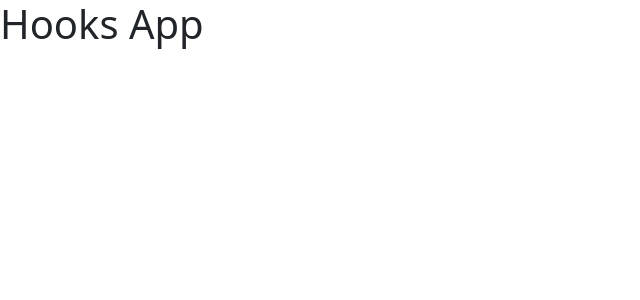
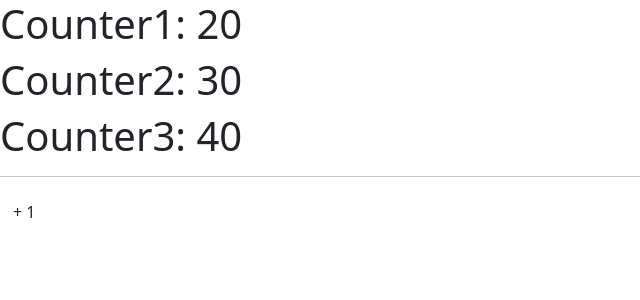
Before and after one commit to FrancisHenriquez/Hook-App-React, a React (Vite) app: page / in a window 1280 px wide. Shown: the top 300 px of the page, without its empty margins (0-640 px from the left). Built offline with nearby package versions, Linux system fonts and the light colour scheme.

Commit message:
useState con setCounter

```diff
--- /dev/null
+++ b/src/01-useState/CounterApp.jsx
@@ -0,0 +1,29 @@
+import React, { useState } from 'react'
+
+export const CounterApp = () => {
+
+    const [ state, setCounter] = useState({
+        counter1: 20,
+        counter2: 30,
+        counter3: 40
+    });
+
+    const  { counter1, counter2, counter3 } = state;
+
+  return (
+    <>
+    <h1>Counter1: { counter1 }</h1>
+    <h1>Counter2: { counter2 }</h1>
+    <h1>Counter3: { counter3 }</h1>
+    <hr />
+    <button className='btn' onClick={
+        () => setCounter({
+            ...state,
+            counter2: counter2 + 2,
+        }
+
+         )}> + 1 </button>
+
+    </>
+  )
+}
--- a/src/main.jsx
+++ b/src/main.jsx
@@ -1,10 +1,11 @@
 import React from 'react'
 import ReactDOM from 'react-dom/client'
-import { HooksApp } from './HooksApp'
+import { CounterApp } from './01-useState/CounterApp'
+// import { HooksApp } from './HooksApp'
 import './index.css'
 
 ReactDOM.createRoot(document.getElementById('root')).render(
   <React.StrictMode>
-    <HooksApp/>
+    <CounterApp/>
   </React.StrictMode>
 )
```
